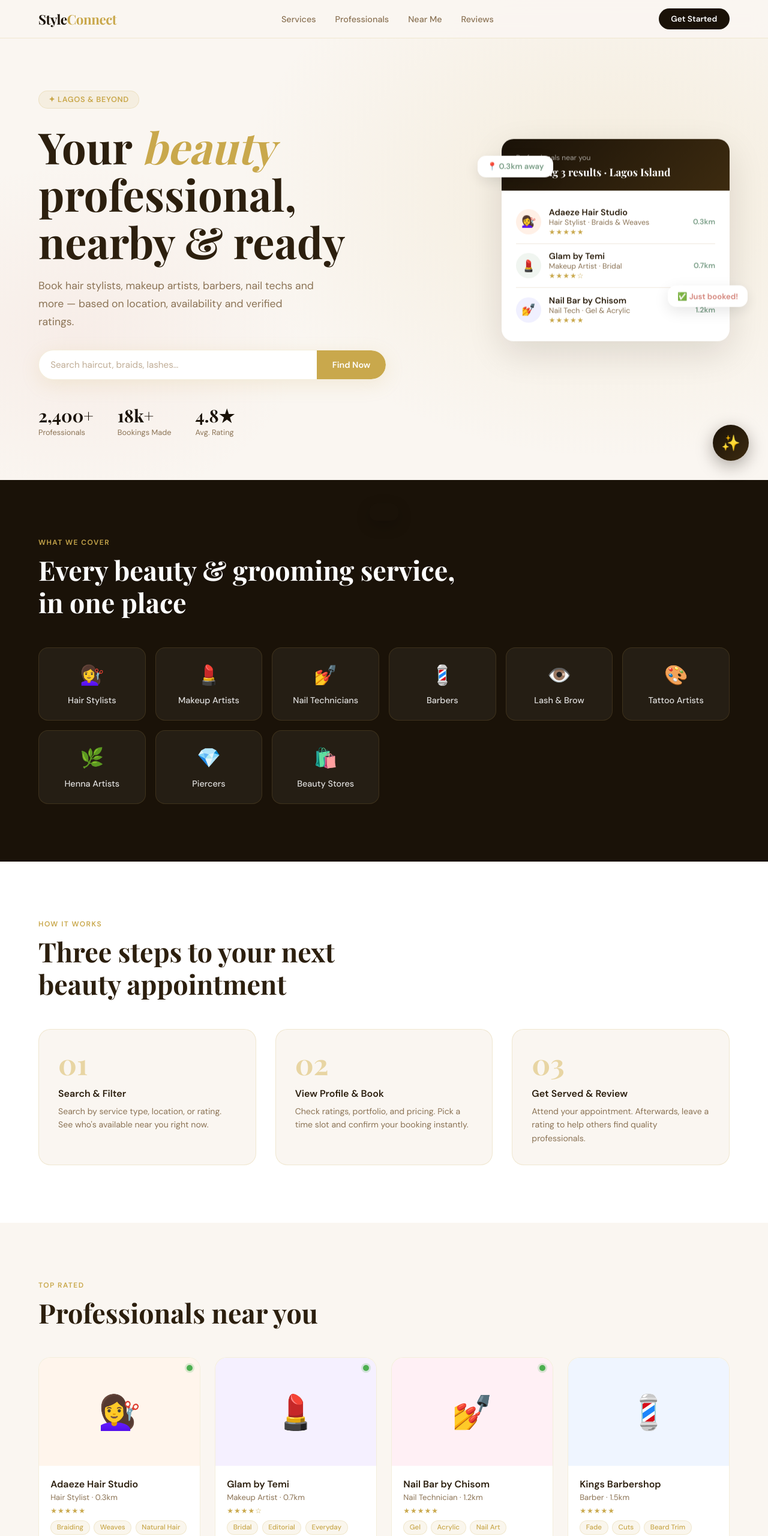
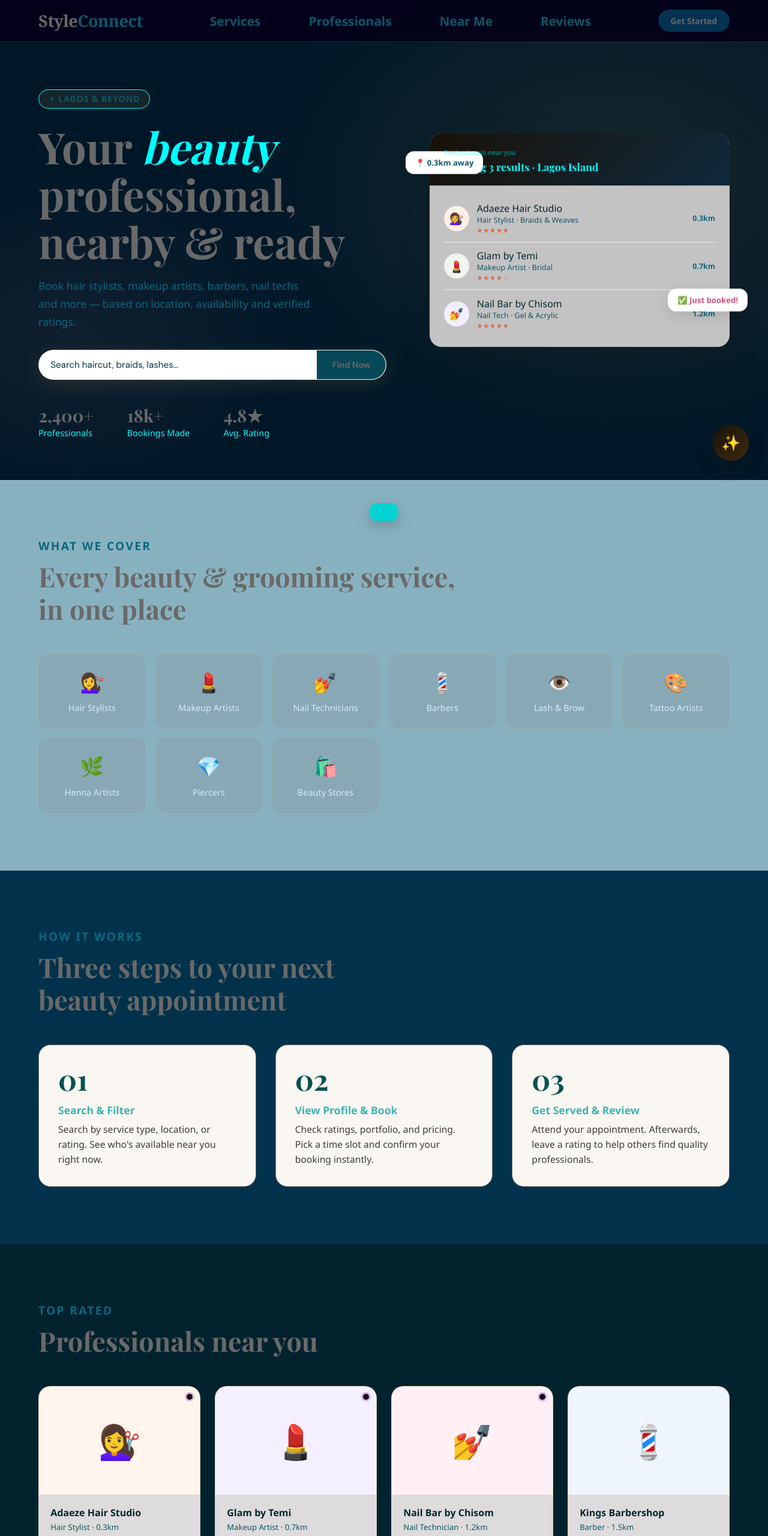
Before and after one commit to adeponleanjola/Styles_Connect, a plain HTML site: page styleconnect/index.html in a window 1280 px wide. Shown: the top 2560 px of the page at 60% size. Drawn offline with nearby package versions, Linux system fonts and the light colour scheme; a web font is replaced by a local one.

Commit message:
Update style.css

```diff
--- a/styleconnect/style.css
+++ b/styleconnect/style.css
@@ -1,6 +1,7 @@
 /* StyleConnect — style.css */
 
-/* Variables */
+
+/* VARIABLES */
 :root {
   --cream: #FAF6F1;
   --dark: #1A1208;
@@ -14,7 +15,7 @@
   --border: rgba(201, 168, 76, 0.2);
 }
 
-/* Reset  */
+/*  RESET */
 * {
   margin: 0;
   padding: 0;
@@ -22,13 +23,13 @@
 }
 
 body {
-  font-family: 'DM Sans', sans-serif;
-  background: var(--cream);
-  color: var(--text);
-  overflow-x: hidden;
+  font-family:'Segoe UI', Tahoma, Geneva, Verdana, sans-serif;
+  background:#001728;
+  color:dimgrey;
+  /* overflow-x: hidden; */
 }
 
-/* ─── ANIMATIONS ─── */
+/* ANIMATIONS */
 @keyframes fadeUp {
   from { opacity: 0; transform: translateY(20px); }
   to   { opacity: 1; transform: none; }
@@ -57,58 +58,58 @@ nav {
   top: 0;
   width: 100%;
   z-index: 100;
-  background: rgba(250, 246, 241, 0.92);
+  background: rgba(3, 1, 24, 0.92);
   backdrop-filter: blur(12px);
   border-bottom: 1px solid var(--border);
   padding: 0 5%;
-  display: flex;
+  display: inline-flex;
   align-items: center;
   justify-content: space-between;
-  height: 64px;
+  height: 70px;
 }
 
 .logo {
-  font-family: 'Playfair Display', serif;
-  font-size: 1.4rem;
+  font-family:Cambria, Cochin, Georgia, Times, 'Times New Roman', serif;
+  font-size: 1.7rem;
   font-weight: 700;
-  color: var(--dark);
+  color:dimgrey;
   letter-spacing: -0.5px;
 }
-.logo span { color: var(--gold); }
+.logo span { color:rgb(13, 87, 105);}
 
 .nav-links {
-  display: flex;
-  gap: 2rem;
+  display:flex;
+  gap: 5rem;
   list-style: none;
 }
 .nav-links a {
   text-decoration: none;
-  color: var(--text-muted);
-  font-size: 0.9rem;
-  font-weight: 500;
-  transition: color 0.2s;
+  color: rgb(13, 87, 105);
+  font-size: 1.3rem;
+  font-weight: 600;
+  transition: color 0.3s;
 }
-.nav-links a:hover { color: var(--gold); }
+.nav-links a:hover { color:aqua; }
 
 .nav-cta {
-  background: var(--dark);
-  color: #fff;
+  background:#053250;
+  color: dimgrey;
   border: none;
   padding: 0.55rem 1.3rem;
   border-radius: 50px;
-  font-family: 'DM Sans', sans-serif;
+  font-family:'Segoe UI', Tahoma, Geneva, Verdana, sans-serif;
   font-size: 0.85rem;
-  font-weight: 600;
+  font-weight: 700;
   cursor: pointer;
   transition: background 0.2s;
 }
-.nav-cta:hover { background: var(--gold); }
+.nav-cta:hover { background:aqua; }
 
 
-/* Hero */
+/*  HERO */
 .hero {
   min-height: 100vh;
-  display: flex;
+  display:flex;
   align-items: center;
   padding: 80px 5% 0;
   position: relative;
@@ -133,11 +134,11 @@ nav {
   align-items: center;
   gap: 0.5rem;
   background: rgba(201,168,76,0.1);
-  border: 1px solid var(--border);
-  color: var(--gold);
+  border: 1px solid aqua;
+  color: rgb(13, 87, 105);
   padding: 0.35rem 1rem;
   border-radius: 50px;
-  font-size: 0.8rem;
+  font-size: 0.9rem;
   font-weight: 600;
   letter-spacing: 0.05em;
   text-transform: uppercase;
@@ -153,11 +154,11 @@ nav {
   margin-bottom: 1.2rem;
   animation: fadeUp 0.6s 0.1s ease both;
 }
-.hero h1 em { color: var(--gold); font-style: italic; }
+.hero h1 em { color:aqua; font-style: italic;}
 
 .hero p {
   font-size: 1.1rem;
-  color: var(--text-muted);
+  color: rgb(10, 103, 127);
   line-height: 1.7;
   max-width: 460px;
   margin-bottom: 2rem;
@@ -181,12 +182,12 @@ nav {
   font-family: 'DM Sans', sans-serif;
   font-size: 0.95rem;
   background: transparent;
-  color: var(--text);
+  color: darkcyan;
 }
-.hero-search input::placeholder { color: #C0AD96; }
+.hero-search input::placeholder { color: rgb(5, 55, 68); }
 .hero-search button {
-  background: var(--gold);
-  color: #fff;
+  background: rgb(7, 72, 89);
+  color: dimgrey;
   border: none;
   padding: 0.85rem 1.6rem;
   font-family: 'DM Sans', sans-serif;
@@ -194,25 +195,25 @@ nav {
   font-weight: 600;
   cursor: pointer;
   border-radius: 0 50px 50px 0;
-  transition: background 0.2s;
+  transition: background  0.2s;
 }
-.hero-search button:hover { background: #B8923C; }
+.hero-search button:hover { background: aqua; }
 
 .hero-stats {
-  display: flex;
-  gap: 2.5rem;
+  display: inline-flex;
+  gap: 3.5rem;
   margin-top: 2.5rem;
   animation: fadeUp 0.6s 0.4s ease both;
 }
 .stat-num {
   font-family: 'Playfair Display', serif;
   font-size: 1.8rem;
-  font-weight: 700;
-  color: var(--dark);
+  font-weight: 800;
+  color: dimgrey;
 }
 .stat-label {
-  font-size: 0.8rem;
-  color: var(--text-muted);
+  font-size: 0.9rem;
+  color: aqua;
   margin-top: 0.1rem;
 }
 
@@ -222,25 +223,25 @@ nav {
   right: 5%;
   top: 50%;
   transform: translateY(-50%);
-  width: 380px;
+  width: 500px;
   animation: fadeIn 0.8s 0.5s ease both;
 }
-@media (max-width: 900px) {
+@media (max-width: 1000px) {
   .hero-visual { display: none; }
 }
 
 .mock-card {
-  background: #fff;
+  background: rgb(196, 195, 195);
   border-radius: 20px;
   box-shadow: 0 20px 60px rgba(26,18,8,0.12);
   overflow: hidden;
 }
 .mock-header {
-  background: linear-gradient(135deg, var(--dark) 0%, #3D2B10 100%);
+  background: linear-gradient(135deg, var(--dark) 0%, #102a3d 100%);
   padding: 1.2rem 1.5rem;
-  color: #fff;
+  color: aqua;
 }
-.mock-header small { opacity: 0.6; font-size: 0.75rem; }
+.mock-header small { opacity: 0.6; font-size: 0.70rem; }
 .mock-header h3 {
   font-family: 'Playfair Display', serif;
   font-size: 1.1rem;
@@ -268,11 +269,11 @@ nav {
   flex-shrink: 0;
 }
 .pro-info { flex: 1; }
-.pro-name  { font-weight: 600; font-size: 0.9rem; }
-.pro-role  { font-size: 0.78rem; color: var(--text-muted); }
-.pro-dist  { font-size: 0.78rem; color: var(--sage); font-weight: 600; }
+.pro-name  { font-weight: 550; font-size: 1.0rem; color:rgb(3, 38, 50); }
+.pro-role  { font-size: 0.78rem; color:rgb(13, 87, 105); }
+.pro-dist  { font-size: 0.78rem; color:rgb(10, 103, 127); font-weight: 600; }
 
-.stars { color: var(--gold); font-size: 0.75rem; letter-spacing: 1px; }
+.stars { color:rgb(217, 104, 66); font-size: 0.75rem; letter-spacing: 1.1px; }
 
 .float-badge {
   position: absolute;
@@ -284,23 +285,23 @@ nav {
   font-weight: 600;
   animation: float 3s ease-in-out infinite;
 }
-.float-badge.a { top: 10%;    left: -40px;  color: var(--sage); }
-.float-badge.b { bottom: 15%; right: -30px; color: var(--rose); }
+.float-badge.a { top: 10%;    left: -40px;  color:rgb(13, 87, 105); }
+.float-badge.b { bottom: 15%; right: -30px; color:rgb(207, 79, 122); }
 
 
-/* Services */
+/* SERVICES */
 .services {
   padding: 6rem 5%;
-  background: var(--dark);
-  color: #fff;
+  background: rgb(136, 177, 191);
+  color: darkgrey;
 }
 
 .section-tag {
-  font-size: 0.75rem;
-  font-weight: 600;
+  font-size: 1.2rem;
+  font-weight: 700;
   letter-spacing: 0.12em;
   text-transform: uppercase;
-  color: var(--gold);
+  color: rgb(10, 103, 127);
   margin-bottom: 0.7rem;
 }
 
@@ -309,16 +310,17 @@ nav {
   font-size: clamp(1.8rem, 4vw, 2.8rem);
   line-height: 1.2;
   margin-bottom: 3rem;
+  color:dimgrey;
 }
 
 .services-grid {
-  display: grid;
+  display:grid;
   grid-template-columns: repeat(auto-fill, minmax(160px, 1fr));
   gap: 1rem;
 }
 
 .service-card {
-  background: rgba(255,255,255,0.05);
+  background: rgba(147, 12, 12, 0.05);
   border: 1px solid rgba(201,168,76,0.15);
   border-radius: 16px;
   padding: 1.5rem 1.2rem;
@@ -332,24 +334,24 @@ nav {
   content: '';
   position: absolute;
   inset: 0;
-  background: var(--gold);
+  background:grey;
   opacity: 0;
   transition: opacity 0.3s;
 }
 .service-card:hover::before  { opacity: 0.08; }
 .service-card:hover {
-  border-color: rgba(201,168,76,0.5);
+  border-color: rgba(25, 124, 163, 0.5);
   transform: translateY(-3px);
 }
 
 .service-icon { font-size: 2rem; margin-bottom: 0.8rem; }
-.service-name { font-size: 0.9rem; font-weight: 500; color: rgba(255,255,255,0.85); }
+.service-name { font-size: 0.9rem; font-weight: 500; color: rgb(213, 235, 255); }
 
 
-/* How it works */
+/* HOW IT WORKS */
 .how {
   padding: 6rem 5%;
-  background: #fff;
+  background: #02324b;
 }
 
 .how-grid {
@@ -363,26 +365,26 @@ nav {
   padding: 2rem;
   border-radius: 20px;
   background: var(--cream);
-  border: 1px solid var(--border);
+  border: 1px solid rgb(122, 113, 114);
   position: relative;
 }
 
 .step-num {
   font-family: 'Playfair Display', serif;
   font-size: 3rem;
-  font-weight: 700;
-  color: var(--gold-light);
+  font-weight: 800;
+  color: rgb(7, 82, 82);
   line-height: 1;
   margin-bottom: 1rem;
 }
-.step-card h3 { font-size: 1rem; font-weight: 600; margin-bottom: 0.5rem; }
-.step-card p  { font-size: 0.88rem; color: var(--text-muted); line-height: 1.6; }
+.step-card h3 { font-size: 1.1rem; font-weight: 600; margin-bottom: 0.5rem; color: rgb(61, 180, 180); }
+.step-card p  { font-size: 0.98rem; color: rgb(63, 60, 60); line-height: 1.6; }
 
 
-/* Proffesionals */
+/* PROFESSIONALS */
 .pros {
   padding: 6rem 5%;
-  background: var(--cream);
+  background: rgb(2, 35, 46);
 }
 
 .pros-grid {
@@ -393,7 +395,7 @@ nav {
 }
 
 .pro-card {
-  background: #fff;
+  background: rgb(221, 219, 219);
   border-radius: 20px;
   overflow: hidden;
   cursor: pointer;
@@ -421,15 +423,15 @@ nav {
   width: 10px;
   height: 10px;
   border-radius: 50%;
-  background: #4CAF50;
-  box-shadow: 0 0 0 3px rgba(76,175,80,0.2);
+  background: #220328;
+  box-shadow: 0 0 0 3px rgba(57, 1, 90, 0.2);
 }
 
 .pro-card-body { padding: 1.2rem; }
-.pro-card-body h3 { font-size: 1rem; font-weight: 600; }
+.pro-card-body h3 { font-size: 1rem; font-weight: 600; color: rgb(3, 38, 50);}
 .pro-card-meta {
   font-size: 0.82rem;
-  color: var(--text-muted);
+  color: rgb(13, 87, 105);
   margin: 0.2rem 0 0.4rem;
 }
 
@@ -444,9 +446,9 @@ nav {
   font-weight: 500;
   padding: 0.2rem 0.6rem;
   border-radius: 50px;
-  background: rgba(201,168,76,0.1);
-  color: var(--gold);
-  border: 1px solid rgba(201,168,76,0.2);
+  background: rgba(106, 101, 85, 0.1);
+  color: rgb(2, 66, 130);
+  border: 1px solid rgba(47, 42, 28, 0.2);
 }
 
 .pro-card-footer {
@@ -456,11 +458,11 @@ nav {
   padding-top: 0.8rem;
   border-top: 1px solid #F0E8DD;
 }
-.price { font-weight: 700; font-size: 0.95rem; color: var(--dark); }
+.price { font-weight: 700; font-size: 0.95rem; color: rgb(20, 2, 21); }
 
 .book-btn {
-  background: var(--dark);
-  color: #fff;
+  background: rgb(30, 4, 54);
+  color: #d5d0d0;
   border: none;
   padding: 0.45rem 1rem;
   border-radius: 50px;
@@ -470,13 +472,13 @@ nav {
   font-family: 'DM Sans', sans-serif;
   transition: background 0.2s;
 }
-.book-btn:hover { background: var(--gold); }
+.book-btn:hover { background: rgb(99, 206, 206); }
 
 
-/* Map */
+/* MAP */
 .map-section {
   padding: 6rem 5%;
-  background: #fff;
+  background: #e4e3e3;
 }
 
 .map-wrap {
@@ -492,7 +494,7 @@ nav {
 .map-mock {
   width: 100%;
   height: 100%;
-  background: linear-gradient(160deg, #E8E0D0 0%, #D5CCBA 100%);
+  background: linear-gradient(160deg, #021f33 0%, #042332 100%);
   position: relative;
   overflow: hidden;
 }
@@ -509,14 +511,14 @@ nav {
 .map-road-h {
   position: absolute;
   height: 6px;
-  background: rgba(255,255,255,0.5);
+  background: rgb(162, 160, 160);
   border-radius: 3px;
   left: 0; right: 0;
 }
 .map-road-v {
   position: absolute;
   width: 6px;
-  background: rgba(255,255,255,0.5);
+  background: rgba(162, 160, 160);
   border-radius: 3px;
   top: 0; bottom: 0;
 }
@@ -547,7 +549,7 @@ nav {
 
 .pin-label {
   margin-top: 4px;
-  background: #fff;
+  background: #cbcaca;
   border-radius: 8px;
   padding: 0.2rem 0.5rem;
   font-size: 0.7rem;
@@ -594,7 +596,7 @@ nav {
 .map-btn {
   width: 36px;
   height: 36px;
-  background: #fff;
+  background: #c1c1c1;
   border: none;
   border-radius: 8px;
   box-shadow: 0 2px 8px rgba(0,0,0,0.12);
@@ -606,10 +608,10 @@ nav {
 }
 
 
-/* Reviews */
+/* REVIEWS */
 .reviews {
   padding: 6rem 5%;
-  background: var(--cream);
+  background: rgb(2, 47, 67);
 }
 
 .reviews-grid {
@@ -620,13 +622,13 @@ nav {
 }
 
 .review-card {
-  background: #fff;
+  background: #dfdddd;
   border-radius: 20px;
   padding: 1.5rem;
   border: 1px solid var(--border);
 }
 .review-stars {
-  color: var(--gold);
+  color: rgb(217, 104, 66);
   font-size: 1.1rem;
   letter-spacing: 2px;
   margin-bottom: 0.8rem;
@@ -634,7 +636,7 @@ nav {
 .review-text {
   font-size: 0.9rem;
   line-height: 1.7;
-  color: var(--text-muted);
+  color: rgb(70, 68, 68);
   margin-bottom: 1rem;
 }
 .reviewer { display: flex; align-items: center; gap: 0.7rem; }
@@ -647,16 +649,16 @@ nav {
   justify-content: center;
   font-size: 1.1rem;
 }
-.reviewer-name    { font-weight: 600; font-size: 0.85rem; }
-.reviewer-service { font-size: 0.75rem; color: var(--text-muted); }
+.reviewer-name    { font-weight: 600; font-size: 0.85rem; color: #012741;}
+.reviewer-service { font-size: 0.75rem; color: rgb(3, 38, 50); }
 
 
-/* Cta */
+/* CTA */
 .cta {
   padding: 6rem 5%;
-  background: linear-gradient(135deg, var(--dark) 0%, #3D2B10 100%);
+  background: linear-gradient(135deg, rgb(202, 197, 197) 0%, #aeb5b9 100%);
   text-align: center;
-  color: #fff;
+  color:#0a2539;
 }
 .cta h2 {
   font-family: 'Playfair Display', serif;
@@ -664,7 +666,7 @@ nav {
   margin-bottom: 1rem;
 }
 .cta p {
-  color: rgba(255,255,255,0.6);
+  color:#053250;
   max-width: 500px;
   margin: 0 auto 2.5rem;
   font-size: 1rem;
@@ -677,7 +679,7 @@ nav {
 }
 
 .btn-primary {
-  background: var(--gold);
+  background:#02324b;
   color: #fff;
   border: none;
   padding: 0.85rem 2rem;
@@ -688,12 +690,12 @@ nav {
   cursor: pointer;
   transition: background 0.2s;
 }
-.btn-primary:hover { background: #B8923C; }
+.btn-primary:hover { background:rgb(78, 209, 209); }
 
 .btn-outline {
   background: transparent;
-  color: #fff;
-  border: 1.5px solid rgba(255,255,255,0.3);
+  color:#02324b;
+  border: 1.5px solid rgba(41, 50, 59, 0.3);
   padding: 0.85rem 2rem;
   border-radius: 50px;
   font-family: 'DM Sans', sans-serif;
@@ -702,13 +704,13 @@ nav {
   cursor: pointer;
   transition: border-color 0.2s, color 0.2s;
 }
-.btn-outline:hover { border-color: var(--gold); color: var(--gold); }
+.btn-outline:hover { border-color: rgb(78,209, 209); color:rgb(78,209, 209); }
 
 
-/* Footer */
+/* FOOTER */
 footer {
-  background: #0F0A04;
-  color: rgba(255,255,255,0.5);
+  background: rgba(3, 1, 24, 0.92);
+  color: rgb(13, 87, 105);
   padding: 2rem 5%;
   text-align: center;
   font-size: 0.82rem;
@@ -716,12 +718,12 @@ footer {
 footer .logo { font-size: 1.1rem; margin-bottom: 0.5rem; display: block; }
 
 
-/* Booking Modal */
+/* BOOKING MODAL */
 .modal-overlay {
   position: fixed;
   inset: 0;
   z-index: 1000;
-  background: rgba(26,18,8,0.6);
+  background: rgba(1, 59, 80, 0.6);
   backdrop-filter: blur(4px);
   display: none;
   align-items: center;
@@ -731,7 +733,7 @@ footer .logo { font-size: 1.1rem; margin-bottom: 0.5rem; display: block; }
 .modal-overlay.active { display: flex; }
 
 .modal {
-  background: #fff;
+  background: #dbdede;
   border-radius: 24px;
   width: 100%;
   max-width: 480px;
@@ -740,8 +742,8 @@ footer .logo { font-size: 1.1rem; margin-bottom: 0.5rem; display: block; }
 }
 
 .modal-header {
-  background: var(--dark);
-  color: #fff;
+  background:#031421;
+  color: #e4e2e2;
   padding: 1.5rem;
   display: flex;
   align-items: center;
@@ -765,7 +767,7 @@ footer .logo { font-size: 1.1rem; margin-bottom: 0.5rem; display: block; }
 .form-label {
   font-size: 0.82rem;
   font-weight: 600;
-  color: var(--text-muted);
+  color:#011d30;
   margin-bottom: 0.4rem;
   display: block;
 }
@@ -775,17 +777,17 @@ footer .logo { font-size: 1.1rem; margin-bottom: 0.5rem; display: block; }
 .form-select {
   width: 100%;
   padding: 0.7rem 1rem;
-  border: 1.5px solid var(--border);
+  border: 1.5px solid rgb(146, 148, 150);
   border-radius: 10px;
   font-family: 'DM Sans', sans-serif;
   font-size: 0.9rem;
-  color: var(--text);
+  color: rgb(4, 36, 36);
   background: #fff;
   outline: none;
   transition: border-color 0.2s;
 }
 .form-input:focus,
-.form-select:focus { border-color: var(--gold); }
+.form-select:focus { border-color:#0a1b28; }
 
 .time-slots { display: flex; flex-wrap: wrap; gap: 0.5rem; }
 
@@ -797,16 +799,16 @@ footer .logo { font-size: 1.1rem; margin-bottom: 0.5rem; display: block; }
   cursor: pointer;
   transition: all 0.2s;
   font-family: 'DM Sans', sans-serif;
-  background: #fff;
-  color: var(--text);
+  background: #ebeced;
+  color:#0a1b28;
 }
-.time-slot.selected          { background: var(--dark); color: #fff; border-color: var(--dark); }
-.time-slot:hover:not(.selected) { border-color: var(--gold); color: var(--gold); }
+.time-slot.selected          { background:#001728; color: #999797; border-color:#02324b; }
+.time-slot:hover:not(.selected) { border-color:rgb(81, 216, 216); color:rgb(81, 216, 216); }
 
 .confirm-btn {
   width: 100%;
-  background: var(--gold);
-  color: #fff;
+  background:#011621;
+  color: #c9b9b9;
   border: none;
   padding: 0.9rem;
   border-radius: 12px;
@@ -817,16 +819,16 @@ footer .logo { font-size: 1.1rem; margin-bottom: 0.5rem; display: block; }
   margin-top: 0.5rem;
   transition: background 0.2s;
 }
-.confirm-btn:hover { background: #B8923C; }
+.confirm-btn:hover { background:rgb(96, 217, 217); }
 
 
-/* Toast */
+/* TOAST */
 .toast {
   position: fixed;
   bottom: 2rem;
   left: 50%;
   transform: translateX(-50%) translateY(100px);
-  background: var(--dark);
+  background:rgb(3, 210, 210);
   color: #fff;
   padding: 0.9rem 1.5rem;
   border-radius: 12px;
```
